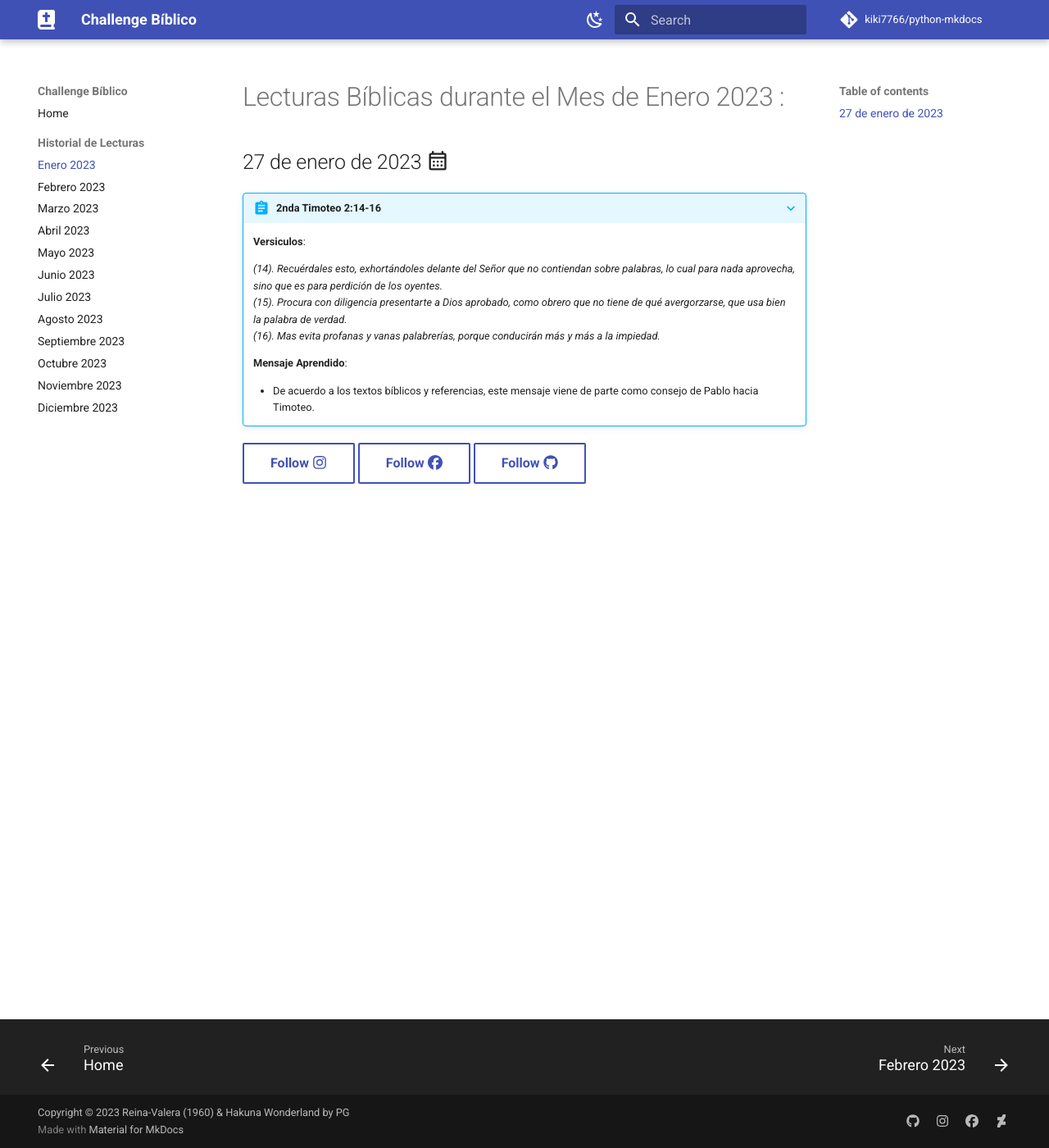
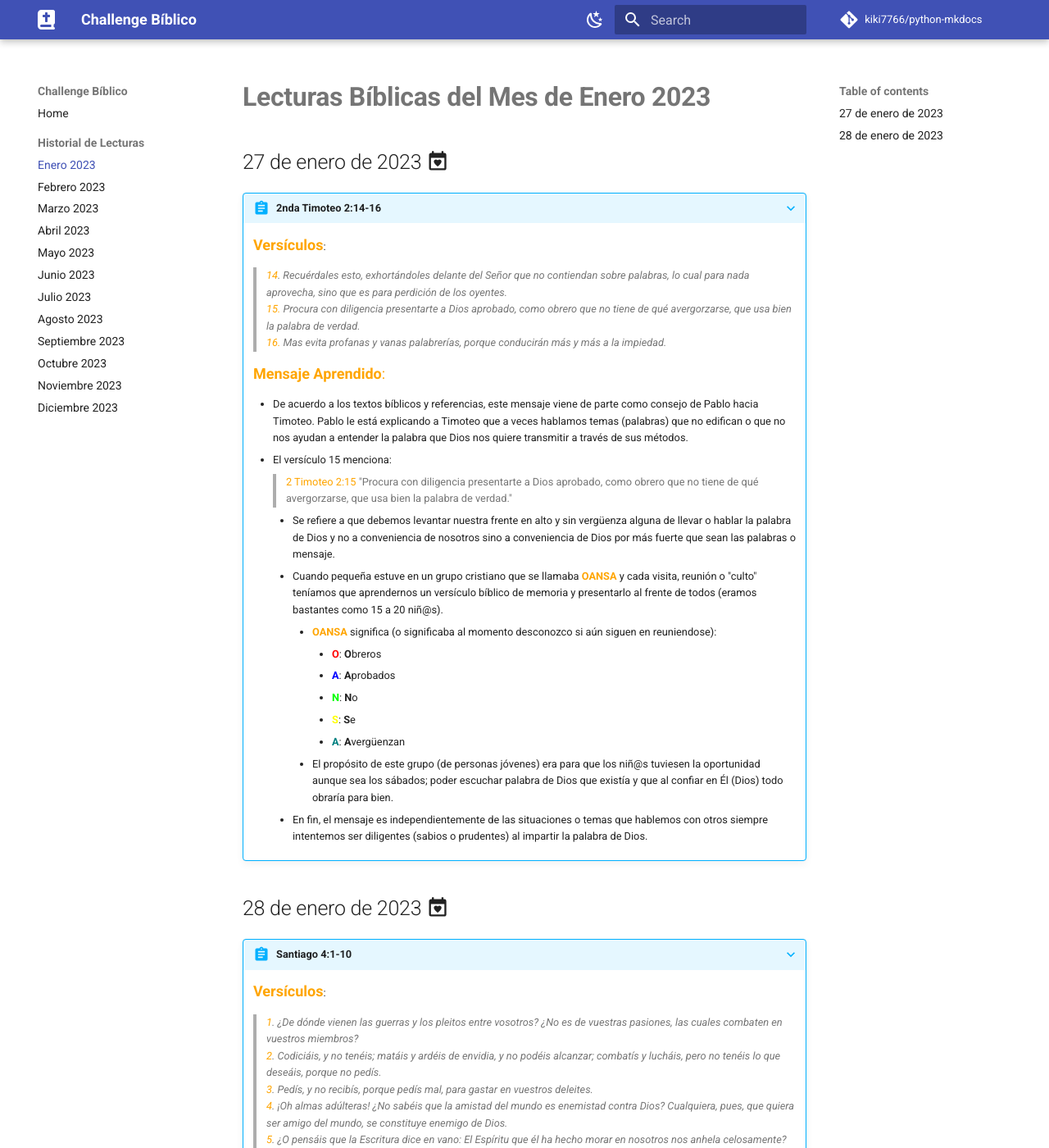
Before and after one commit to kiki7766/bible-mkdocs, an MkDocs documentation site: the page built from docs/m/ene.md, in a window 1280 px wide and 1400 px high. Shown: the whole window at 82% size. Built offline with MkDocs 1.6.1 and Material for MkDocs 9.7.7, drawn with Linux system fonts in a browser that asks for light colours; some web fonts are replaced; comment, search, counter and statistics services are not loaded; some of the changed text lies outside the part shown.

Commit message:
Adding more features for January

```diff
--- a/docs/m/ene.md
+++ b/docs/m/ene.md
@@ -1,16 +1,40 @@
-# Lecturas Bíblicas durante el Mes de Enero 2023 :
+# **Lecturas Bíblicas del Mes de Enero 2023**
 
-## 27 de enero de 2023 :material-calendar-month-outline:
+## 27 de enero de 2023 :material-calendar-heart:
+
 ???+ abstract "2nda Timoteo 2:14-16"
-    __Versiculos__:
+    <font size=4, color=orange>**Versículos**</font>:
 
-     _(14). Recuérdales esto, exhortándoles delante del Señor que no contiendan sobre palabras, lo cual para nada aprovecha, sino que es para perdición de los oyentes. <br>
-     (15). Procura con diligencia presentarte a Dios aprobado, como obrero que no tiene de qué avergorzarse, que usa bien la palabra de verdad. <br>
-     (16). Mas evita profanas y vanas palabrerías, porque conducirán más y más a  la impiedad._
+    > <font color=orange>_14</font>. Recuérdales esto, exhortándoles delante del Señor que no contiendan sobre palabras, lo cual para nada aprovecha, sino que es para perdición de los oyentes. <br><font color=orange>15.</font> Procura con diligencia presentarte a Dios aprobado, como obrero que no tiene de qué avergorzarse, que usa bien la palabra de verdad. <br><font color=orange>16.</font> Mas evita profanas y vanas palabrerías, porque conducirán más y más a  la impiedad._
 
-    __Mensaje Aprendido__:
+    <font size=4, color=orange>**Mensaje Aprendido**:</font>
 
-    - De acuerdo a los textos bíblicos y referencias, este mensaje viene de parte como consejo de Pablo hacia Timoteo.
+    - De acuerdo a los textos bíblicos y referencias, este mensaje viene de parte como consejo de Pablo hacia Timoteo. Pablo le está explicando a Timoteo que a veces hablamos temas (palabras) que no edifican o que no nos ayudan a entender la palabra que Dios nos quiere transmitir a través de sus métodos.
+    - El versículo 15 menciona:
+
+        > <font color=orange>2 Timoteo 2:15</font> "Procura con diligencia presentarte a Dios aprobado, como obrero que no tiene de qué avergorzarse, que usa bien la palabra de verdad."
+
+        - Se refiere a que debemos levantar nuestra frente en alto y sin vergüenza alguna de llevar o hablar la palabra de Dios y no a conveniencia de nosotros sino a conveniencia de Dios por más fuerte que sean las palabras o mensaje.
+        - Cuando pequeña estuve en un grupo cristiano que se llamaba <font color=orange>**OANSA** </font> y cada visita, reunión o "culto" teníamos que aprendernos un versículo bíblico de memoria y presentarlo al frente de todos (eramos bastantes como 15 a 20 niñ@s).
+            - <font color=orange>**OANSA**</font> significa (o significaba al momento desconozco si aún siguen en reuniendose):
+                - <font color=red>**O**</font>: **O**breros
+                - <font color=blue>**A**</font>: **A**probados
+                - <font color=lime>**N**</font>: **N**o
+                - <font color=yellow>**S**</font>: **S**e
+                - <font color=teal>**A**</font>: **A**vergüenzan
+            - El propósito de este grupo (de personas jóvenes) era para que los niñ@s tuviesen la oportunidad aunque sea los sábados; poder escuchar palabra de Dios que existía y que al confiar en Él (Dios) todo obraría para bien.
+        - En fin, el mensaje es independientemente de las situaciones o temas que hablemos con otros siempre intentemos ser diligentes (sabios o prudentes) al impartir la palabra de Dios.
+
+## 28 de enero de 2023 :material-calendar-heart:
+
+???+ abstract "Santiago 4:1-10"
+    <font size=4, color=orange>**Versículos**</font>:
+
+    > _<font color=orange>1</font>. ¿De dónde vienen las guerras y los pleitos entre vosotros? ¿No es de vuestras pasiones, las cuales combaten en vuestros miembros?<br> <font color=orange>2</font>. Codiciáis, y no tenéis; matáis y ardéis de envidia, y no podéis alcanzar; combatís y lucháis, pero no tenéis lo que deseáis, porque no pedís.<br> <font color=orange>3</font>. Pedís, y no recibís, porque pedís mal, para gastar en vuestros deleites.<br> <font color=orange>4</font>. ¡Oh almas adúlteras! ¿No sabéis que la amistad del mundo es enemistad contra Dios? Cualquiera, pues, que quiera ser amigo del mundo, se constituye enemigo de Dios.<br> <font color=orange>5</font>. ¿O pensáis que la Escritura dice en vano: El Espíritu que él ha hecho morar en nosotros nos anhela celosamente?<br> <font color=orange>6</font>. Pero él da mayor gracia. Por esto dice: Dios resiste a los sobervios, y da gracia a los humildes.<br> **<font color=orange>7. Someteos, pues, a Dios; resistid al diablo, y huirá de vosotros.**<br></font> <font color=orange>8</font>. Acercaos a Dios, y él se acercará a vosotros. Pecadores, limpiad las manos; y vosotros los de doble ánimo, purificad vuestros corazones.<br> <font color=orange>9</font>. Afligíos, y lamentad, y llorad. Vuestra risa se convierta en lloro, y vuestro gozo en tristeza.<br> <font color=orange>10</font>. Humillaos delante del Señor, y él os exaltará._
+
+    <font size=4, color=orange>**Mensaje Aprendido**:</font>
+
+    -
 
 
 
@@ -56,11 +80,12 @@
 
 
 
+??? tip "Total General de Lecturas Bíblicas :fontawesome-solid-book-bible:"
+    - Total de Libros leídos: 2
+    - Total de Capítulos leídos: 2
+    - Total de Versículos leídos: 13
 
-
-
-
-
-[Follow :fontawesome-brands-instagram:](#){ .md-button target=_blank}
-[Follow :fontawesome-brands-facebook:](#){ .md-button  target=_blank }
-[Follow :fontawesome-brands-github:](#){ .md-button target=_blank }
+<!-- [Follow :fontawesome-brands-instagram:](https://instagram.com/kiki7766_peggy){ .md-button target=_blank}
+[Follow :fontawesome-brands-facebook:](https://facebook.com/kiki7766){ .md-button  target=_blank }
+[Follow :fontawesome-brands-github:](https://github.com/kiki7766){ .md-button target=_blank }
+[Follow :fontawesome-brands-discord:](https://discord.com/Kiki7766#1421){ .md-button target=_blank } -->
--- a/mkdocs.yml
+++ b/mkdocs.yml
@@ -10,21 +10,21 @@ repo_name: kiki7766/python-mkdocs
 repo_url: https://github.com/kiki7766/python-mkdocs
 
 # Copyrights
-copyright: Copyright &copy; 2023 Reina-Valera (1960) & Hakuna Wonderland by PG
+copyright: Copyright &copy; 2023 Hakuna Wonderland by PG
 
 # Configuration of Personal Page
 theme:
   name: material
   icon:
     logo: fontawesome/solid/book-bible
-  favicon: fontawesome/solid/book-bible
+  favicon: docs/assets/something.png
   features:
     - content.tooltips
     - content.code.annotate
     - content.code.copy
     - navigation.indexes
     - navigation.sections
-    # - content.tabs.link
+    - content.tabs.link
     # - navigation.tabs
     - navigation.footer
   palette:
@@ -35,8 +35,8 @@ theme:
         icon: material/weather-night
         name: Switch to light mode
     - scheme: slate
-      primary: lime
-      accent: deep orange
+      primary: light green
+      accent: lime #deep orange
       toggle:
         icon: material/weather-sunny
         name: Switch to dark mode
@@ -60,6 +60,8 @@ extra:
       link: https://facebook.com/kiki7766
     - icon: fontawesome/brands/deviantart
       link: https://deviantart.com/kiki7766
+    - icon: fontawesome/brands/discord
+      link: https://discord.com/Kiki7766#1421
 
 # Extensions
 markdown_extensions:
```
Also changed, not shown: README.md (+22 -2 lines), docs/index.md (+11 -4 lines), docs/m/feb.md (+17 -0 lines).
